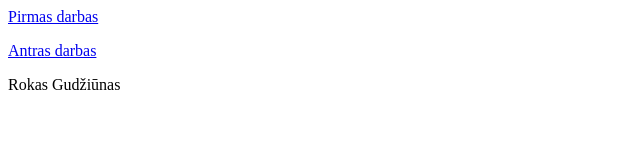
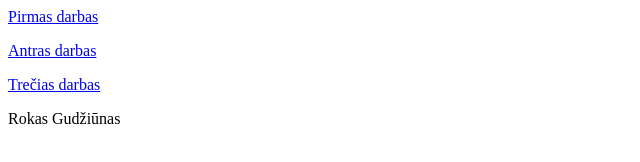
Before and after one commit to rgudziunas/rgudziunas.github.io, a plain HTML site: page index.html in a window 1280 px wide. Shown: the whole page, without its empty margins (0-640 px from the left). Drawn offline with Linux system fonts and the light colour scheme.

Commit message:
Update index.html

```diff
--- a/index.html
+++ b/index.html
@@ -6,6 +6,7 @@
 
     <p><a href="Kelione i Berlyna/index.html"> Pirmas darbas</a></p>
     <p><a href="Receptų knyga/Index.html"> Antras darbas</a></p>
+   <p><a href="3PROJEKTAS/index.html">Trečias darbas</a></p>
    <p> Rokas Gudžiūnas </p>
   </body>
 <html>
```
